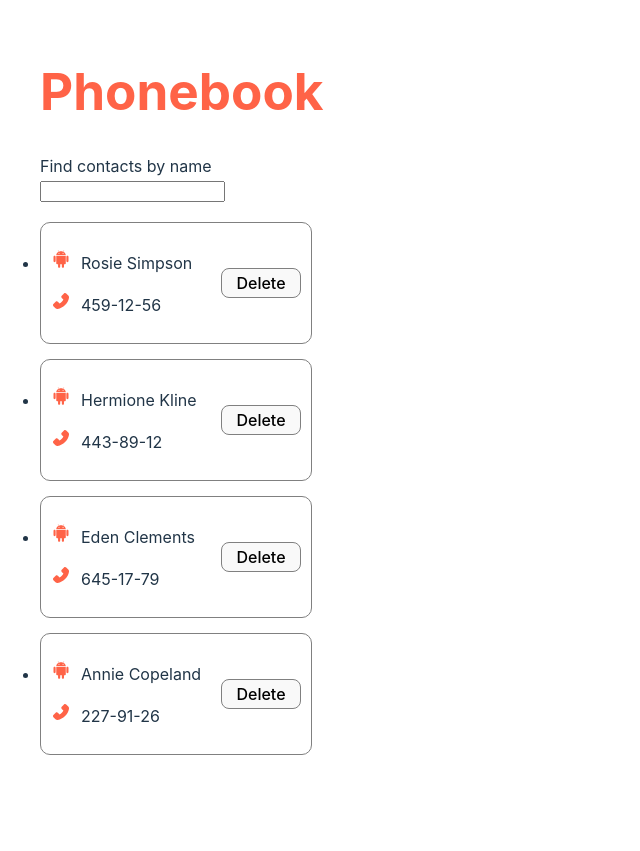
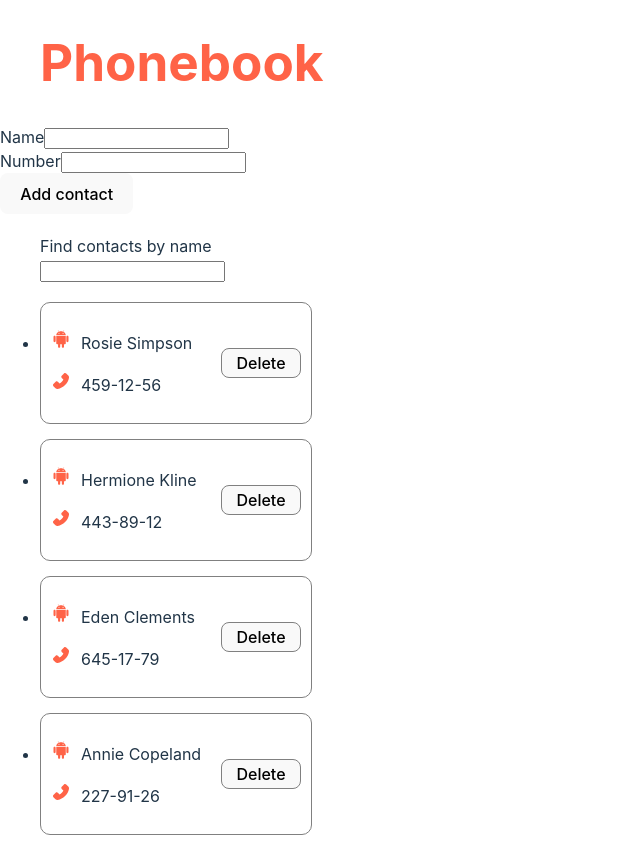
Before and after one commit to P1ST-0N/react2-hw-03, a React (Vite) app: page / in a window 1280 px wide. Shown: the whole page, without its empty margins (0-640 px from the left). Before the commit the page ends 800 px from the top, so only its background shows below. Built offline with nearby package versions, Linux system fonts and the light colour scheme.

Commit message:
added ContactForm

```diff
--- a/src/components/App/App.jsx
+++ b/src/components/App/App.jsx
@@ -1,6 +1,9 @@
 import { useState } from "react";
+
 import ContactList from "../ContactList/ContactList";
 import SearchBox from "../SearchBox/SearchBox";
+import ContactForm from "../ContactForm/ContactForm";
+
 import css from "./App.module.css";
 
 function App() {
@@ -23,6 +26,12 @@ function App() {
     contact.name.toLowerCase().includes(nameFilter.toLowerCase())
   );
 
+  const addContact = (newContact) => {
+    setContats((prevContacts) => {
+      return [...prevContacts, newContact];
+    });
+  };
+
   const onChange = (e) => {
     setNameFilter(e.target.value);
   };
@@ -31,7 +40,7 @@ function App() {
     <>
       <div>
         <h1 className={css.title}>Phonebook</h1>
-        {/* <ContactForm /> */}
+        <ContactForm onAdd={addContact} />
         <SearchBox value={nameFilter} onChange={onChange} />
         <ContactList items={visibleContacts} />
       </div>
--- a/src/components/ContactForm/ContactForm.jsx
+++ b/src/components/ContactForm/ContactForm.jsx
@@ -0,0 +1,51 @@
+import { Formik, Form, Field, ErrorMessage } from "formik";
+import { useId } from "react";
+import { nanoid } from "nanoid";
+import * as Yup from "yup";
+import css from "../ContactForm/ContactForm.module.css";
+
+const userSchema = Yup.object().shape({
+  name: Yup.string()
+    .min(3, "Too short")
+    .max(50, "Too Long")
+    .required("Required"),
+  number: Yup.number().required("Required"),
+});
+
+const ContactForm = ({ onAdd }) => {
+  const nameFieldId = useId();
+  const numberFieldId = useId();
+
+  return (
+    <Formik
+      initialValues={{
+        name: "",
+        number: "",
+      }}
+      validationSchema={userSchema}
+      onSubmit={(values, actions) => {
+        actions.resetForm();
+        onAdd({ id: nanoid(), ...values });
+      }}
+    >
+      <Form className={css.form} autoComplete="off">
+        <div className={css.formGroup}>
+          <label id={nameFieldId}>Name</label>
+          <Field type="text" name="name" id={nameFieldId}></Field>
+          <ErrorMessage className={css.error} name="name" component="span" />
+        </div>
+
+        <div className={css.formGroup}>
+          <label id={numberFieldId}>Number</label>
+          <Field type="text" name="number" id={numberFieldId}></Field>
+          <ErrorMessage className={css.error} name="number" component="span" />
+        </div>
+        <button className={css.submit} type="submit">
+          Add contact
+        </button>
+      </Form>
+    </Formik>
+  );
+};
+
+export default ContactForm;
```
